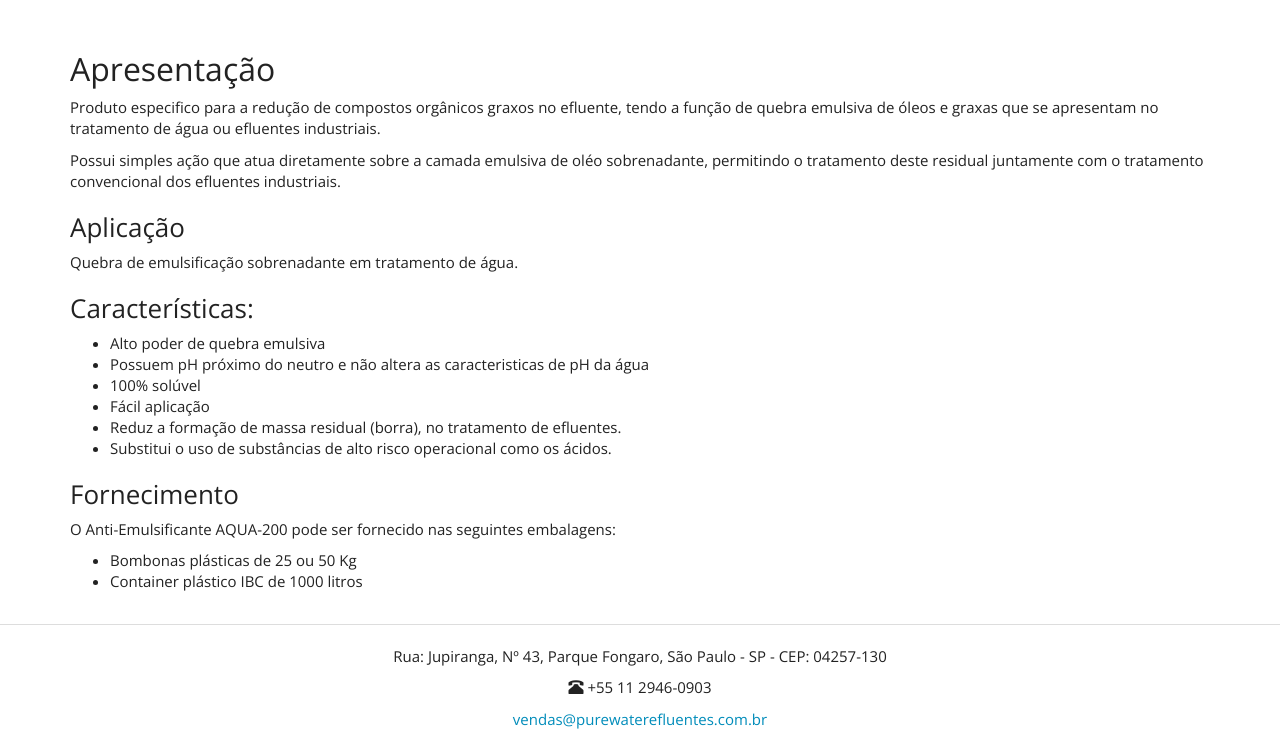
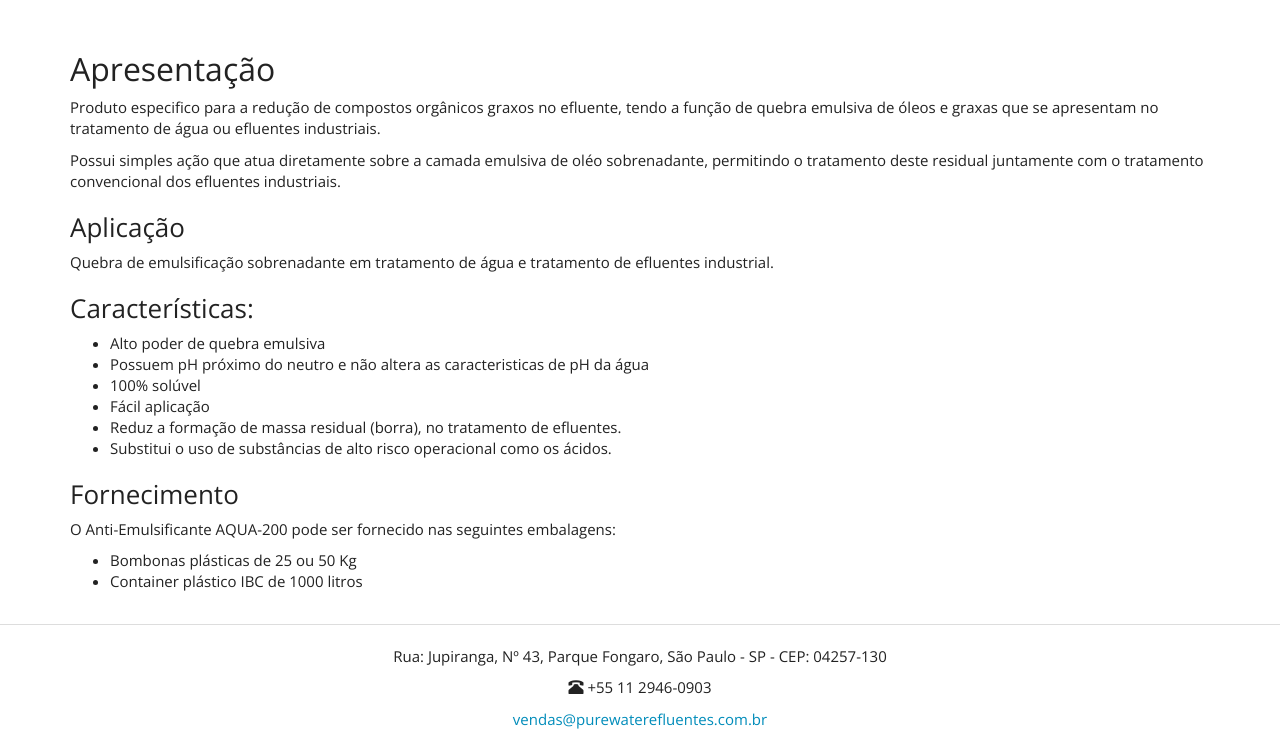
Before and after one commit to purewaterefluentes/purewaterefluentes.github.io, a Jekyll site: the page built from produtos/anti-emulsificante.md, in a window 1280 px wide and 1034 px high. Shown: the part 294-1034 px from the top of the window. Built offline with Jekyll 4.4.1, drawn with Linux system fonts in a browser that asks for light colours; nearby versions of some CDN libraries; library files that are not in the unit come from our copies.

Commit message:
Update anti-emulsificante.md

```diff
--- a/produtos/anti-emulsificante.md
+++ b/produtos/anti-emulsificante.md
@@ -12,7 +12,7 @@
 Possui simples ação que atua diretamente sobre a camada emulsiva de oléo sobrenadante, permitindo o tratamento deste residual juntamente com o tratamento convencional dos efluentes industriais.
 
 ### Aplicação
-Quebra de emulsificação sobrenadante em tratamento de água.
+Quebra de emulsificação sobrenadante em tratamento de água e tratamento de efluentes industrial.
 
 ### Características:
 
```
